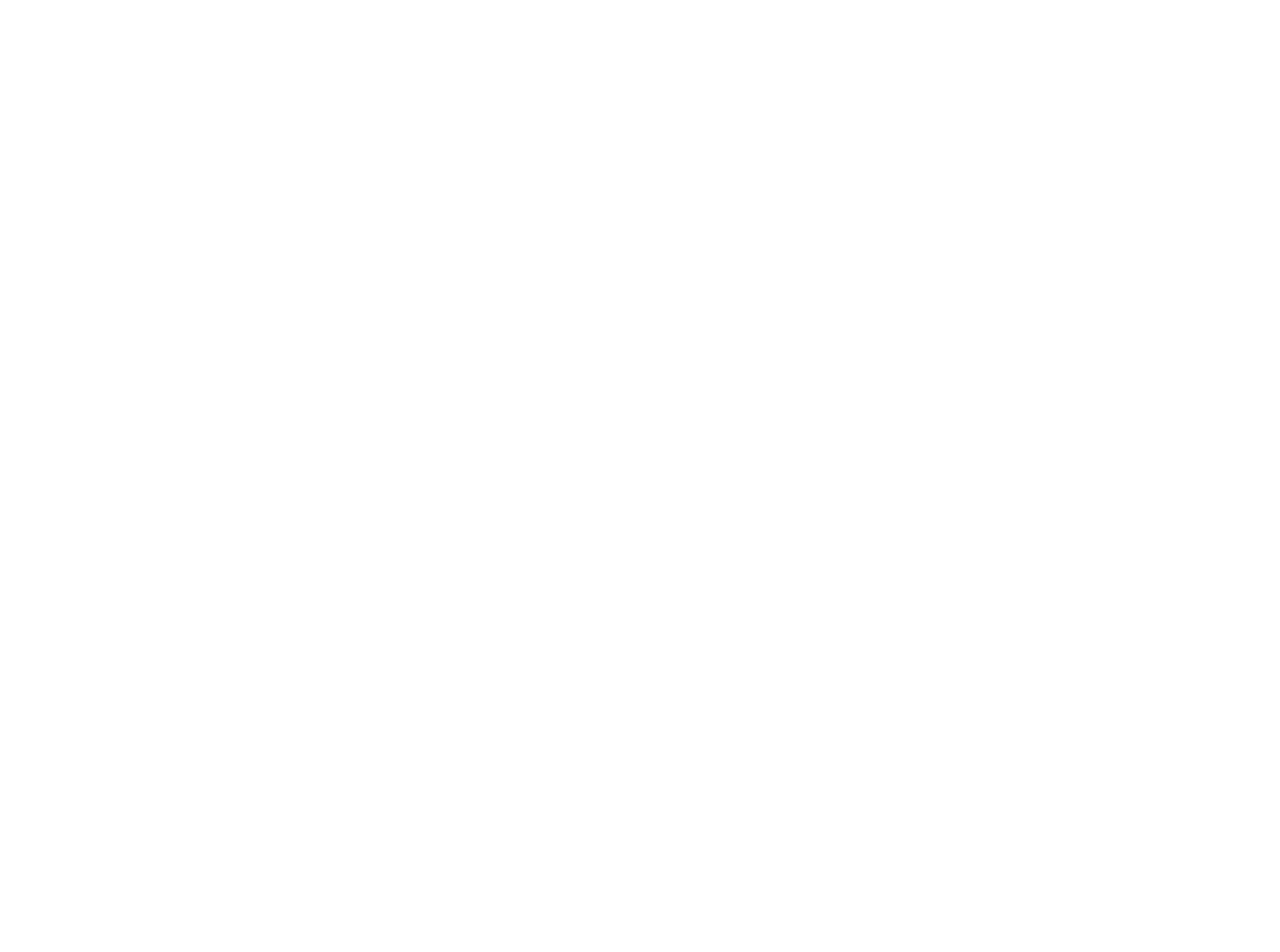
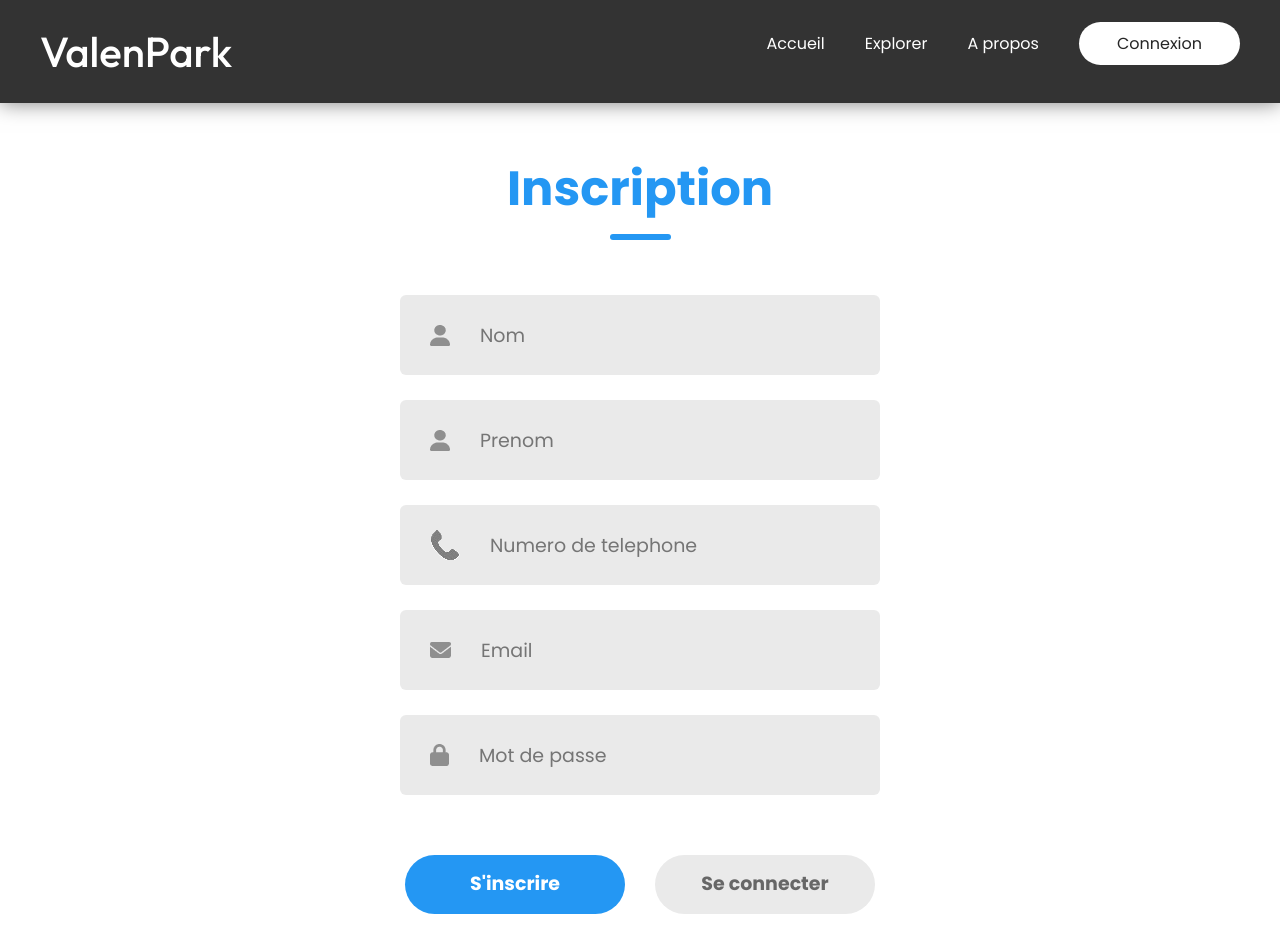
Before and after one commit to PatriceAlan/ValenPark-Frontend, a React (Vite) app: page /inscription in a window 1280 px wide. Before the commit this address had no page. Shown: the top 952 px of the page. Before the commit the page ends 800 px from the top, so only its background shows below. Built offline with nearby package versions, Linux system fonts and the light colour scheme.

Commit message:
Separation de la page de connexion et de la page d'inscription

```diff
--- a/package.json
+++ b/package.json
@@ -15,7 +15,7 @@
     "react": "^18.2.0",
     "react-bootstrap": "^2.10.2",
     "react-dom": "^18.2.0",
-    "react-router-dom": "^6.22.3"
+    "react-router-dom": "^6.23.0"
   },
   "devDependencies": {
     "@types/react": "^18.2.66",
--- a/src/App.jsx
+++ b/src/App.jsx
@@ -3,6 +3,7 @@
 import Accueil from "./Components/Accueil/Accueil";
 import Explorer from "./Components/Explorer/Explorer";
 import Connexion from "./Components/Connexion/Connexion";
+import Inscription from "./Components/Inscription/Inscription";
 import User from "./Components/User/User";
 import Parkings from "./Components/User/Parkings/Parkings";
 
@@ -13,6 +14,7 @@
         <Route exact path="/" element={<Accueil />} />
         <Route path="/explorer" element={<Explorer />} />
         <Route path="/connexion" element={<Connexion />} />
+        <Route path="/inscription" element={<Inscription />} />
         <Route path="/user" element={<User />} />
         <Route path='/parkings' element={<Parkings />} />
       </Routes>
--- a/src/Components/Connexion/Connexion.jsx
+++ b/src/Components/Connexion/Connexion.jsx
@@ -1,61 +1,48 @@
 import React, { useState } from "react";
 import './Connexion.css';
 import Navbar from "../Navbar/Navbar";
-import person from '../../assets/person.png';
 import email from '../../assets/email.png';
 import password from '../../assets/password.png';
-import phone from '../../assets/phone.png';
+import { useNavigate } from "react-router-dom";
 
 const Connexion = () => {
-    const [action, setAction] = useState("Se connecter");
+    const navigate = useNavigate();
+
+    const handleFormSubmit = (event) => {
+        event.preventDefault();
+        // Ajoutez ici la logique pour envoyer les données du formulaire
+    };
+
+    const redirectToInscription = () => {
+        navigate('/inscription'); // Redirection vers /inscription
+    };
 
     return (
         <div className="connexion">
             <Navbar />
+            <form onSubmit={handleFormSubmit}>
                 <div className="container">
                     <div className="header">
-                    <div className="text">{action}</div>
+                        <div className="text">Connexion</div>
                         <div className="underline"></div>
                     </div>
-
                     <div className="inputs">
-                    {action === "S'inscrire" ? (
-                        <>
-                            <div className="input">
-                                <img src={person} alt="" />
-                                <input type="text" placeholder="Nom" />
-                            </div>
-                            <div className="input">
-                                <img src={person} alt="" />
-                                <input type="text" placeholder="Prenom" />
-                            </div>
-                            <div className="input">
-                                <img src={phone} alt="" />
-                                <input type="text" placeholder="Numero de telephone" />
-                            </div>
-                        </>
-                    ) : null}
-
                         <div className="input">
                             <img src={email} alt="" />
                             <input type="text" placeholder="Email" />
                         </div>
-
                         <div className="input">
                             <img src={password} alt="" />
                             <input type="password" placeholder="Mot de passe" />
                         </div>
-
                     </div>
-
-                {action === "Se connecter" ? (
-                    <div className="forgot-password">Mot de passe oublie ? <span>Cliquer ici !</span></div>
-                ) : null}
+                    <div className="forgot-password">Mot de passe oublié ? <span>Cliquer ici !</span></div>
                     <div className="submit-container">
-                    <div className={action === "Se connecter" ? "submit gray" : "submit"} onClick={() => { setAction("S'inscrire") }}>S'inscrire</div>
-                    <div className={action === "S'inscrire" ? "submit gray" : "submit"} onClick={() => { setAction("Se connecter") }}>Se connecter</div>
+                        <div className="submit gray" onClick={redirectToInscription}>S'inscrire</div>
+                        <div className="submit">Se connecter</div>
                     </div>
                 </div>
+            </form>
         </div>
     );
 }
--- /dev/null
+++ b/src/Components/Inscription/Inscription.jsx
@@ -0,0 +1,57 @@
+import React from "react";
+import Navbar from "../Navbar/Navbar";
+import person from '../../assets/person.png';
+import email from '../../assets/email.png';
+import password from '../../assets/password.png';
+import phone from '../../assets/phone.png';
+import { useNavigate } from "react-router-dom"; // Import de useNavigate
+
+const Inscription = () => {
+    const navigate = useNavigate(); // Utilisation de useNavigate pour obtenir la fonction de navigation
+
+    const redirectToConnexion = () => {
+        navigate('/connexion'); // Redirection vers /connexion
+    };
+
+    return (
+        <div className="inscription">
+            <Navbar />
+            <form>
+                <div className="container">
+                    <div className="header">
+                        <div className="text">Inscription</div>
+                        <div className="underline"></div>
+                    </div>
+                    <div className="inputs">
+                        <div className="input">
+                            <img src={person} alt="" />
+                            <input type="text" placeholder="Nom" />
+                        </div>
+                        <div className="input">
+                            <img src={person} alt="" />
+                            <input type="text" placeholder="Prenom" />
+                        </div>
+                        <div className="input">
+                            <img src={phone} alt="" />
+                            <input type="text" placeholder="Numero de telephone" />
+                        </div>
+                        <div className="input">
+                            <img src={email} alt="" />
+                            <input type="text" placeholder="Email" />
+                        </div>
+                        <div className="input">
+                            <img src={password} alt="" />
+                            <input type="password" placeholder="Mot de passe" />
+                        </div>
+                    </div>
+                    <div className="submit-container">
+                        <div className="submit">S'inscrire</div>
+                        <div className="submit gray" onClick={redirectToConnexion}>Se connecter</div>
+                    </div>
+                </div>
+            </form>
+        </div>
+    );
+}
+
+export default Inscription;
```
Also changed, not shown: src/Components/Inscription/Inscription.css (added), 1 other file (tests, documents, lock files or other folders). Lines whose indentation alone changed are shown as unchanged.
